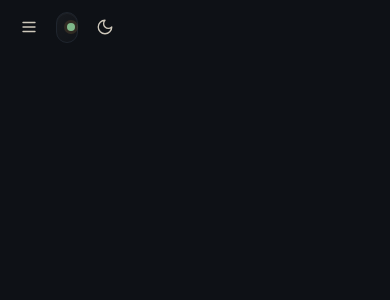
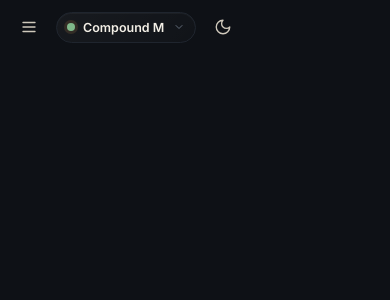
Before and after one commit to joshichaitanya58/ConvAI, a Flask app: page / in a window 390 px wide. Shown: the top 300 px of the page. Run offline with Flask 3, Linux system fonts and the light colour scheme; the visitor is signed in with stand-in values (Sample User, id 1); data that the repository does not hold is empty; some libraries are stand-ins or nearby versions.

Commit message:
Update style.css

```diff
--- a/static/css/style.css
+++ b/static/css/style.css
@@ -586,7 +586,11 @@ textarea {
     flex-shrink: 0;
 }
 
-.topbar .icon-btn {
+/* BUGFIX: this used to be ".topbar .icon-btn" which also matched the
+   mobile hamburger button (#mobileMenuBtn also has class "icon-btn").
+   Two competing auto-margins on the same flex row squeezed the
+   model-switcher down to almost nothing on mobile, showing only its dot. */
+.topbar .icon-btn:not(.mobile-only) {
     margin-left: auto;
 }
 
@@ -1262,9 +1266,12 @@ body[data-font-size="large"] .msg-text {
         max-width: 95%;
     }
 
-    /* Model switcher - prevent overflow on small screens */
+    /* Model switcher - prevent overflow on small screens, but don't
+       let it collapse to nothing now that the icon-btn margin bug
+       (above) is fixed and it has real space to sit in. */
     .model-switcher {
-        min-width: 0;
+        flex: 1 1 auto;
+        min-width: 140px;
         max-width: 200px;
     }
 
```
